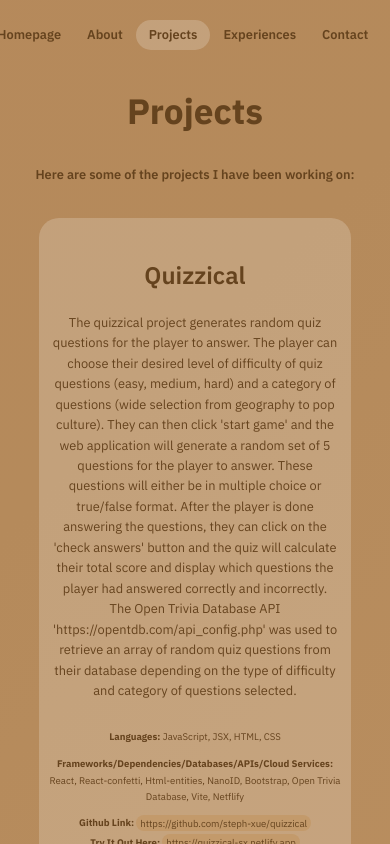
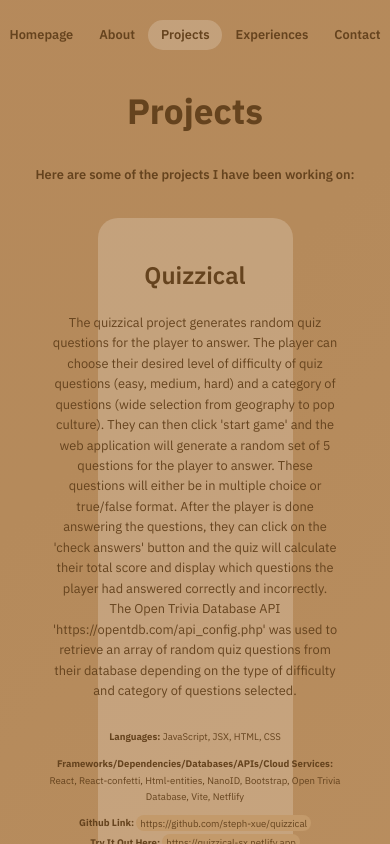
Before and after one commit to steph-xue/portfolio, a React (Vite) app: page /projects in a window 390 px wide. Shown: the top 844 px of the page. Built offline with nearby package versions, Linux system fonts and the light colour scheme.

Commit message:
fix mobile spacing

```diff
--- a/src/style.scss
+++ b/src/style.scss
@@ -566,7 +566,7 @@ a {
 	flex-direction: column;
 	justify-content: center;
 	align-items: center;
-	max-width: 80vw;
+	max-width: 50vw;
 	padding: 1em 2em;
 	margin: 2em;
 	cursor: pointer;
```
